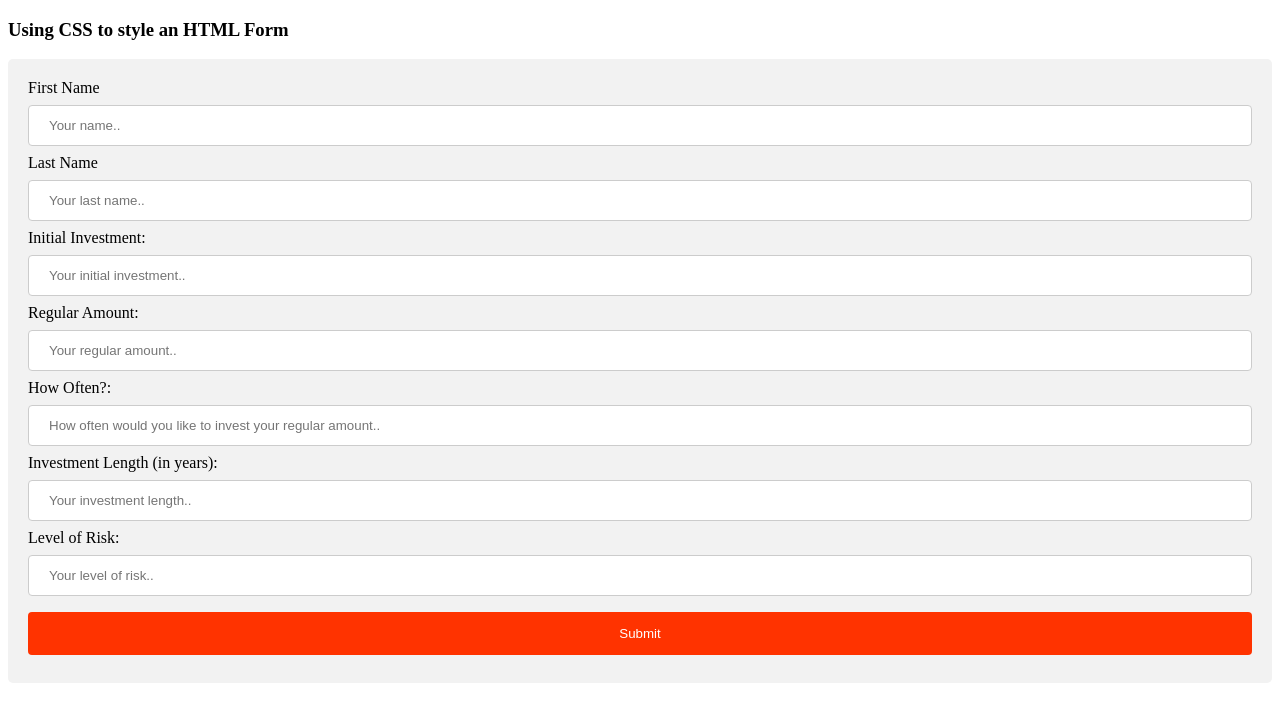
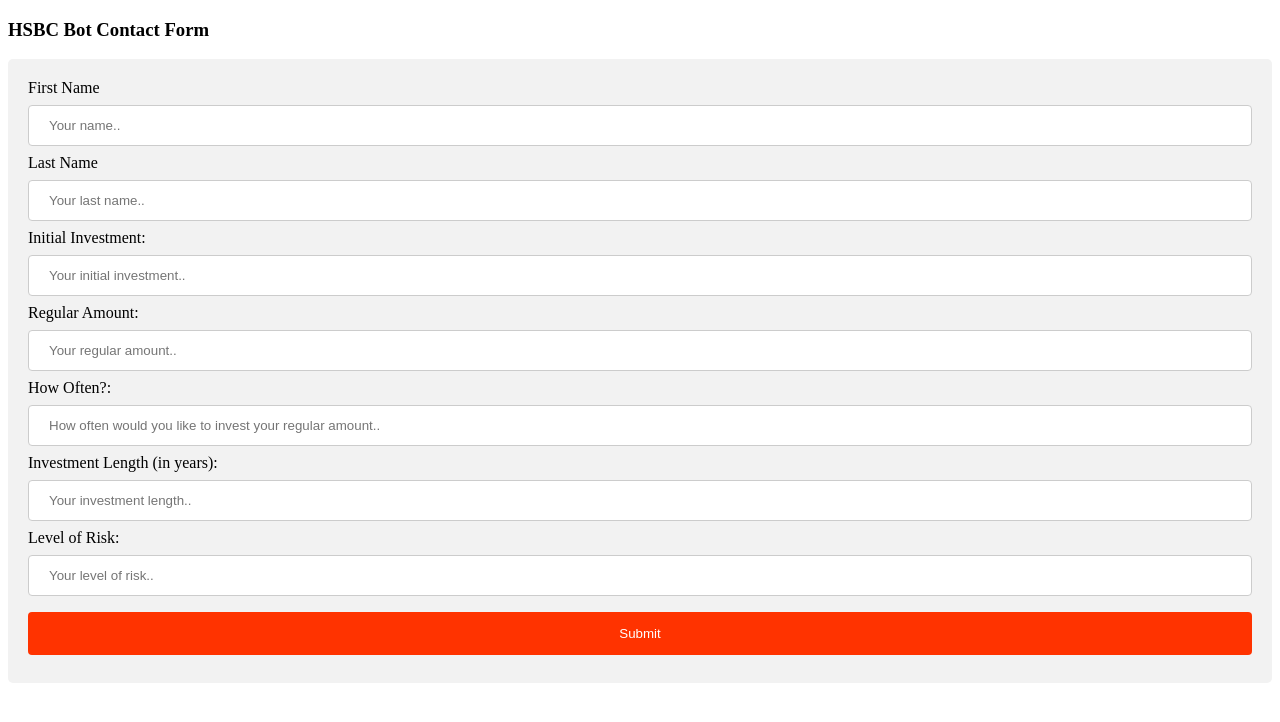
Before and after one commit to cpsc319Bot/cpsc319Bot.github.io, a plain HTML site: page index.html in a window 1280 px wide. Drawn offline with Linux system fonts and the light colour scheme.

Commit message:
Update index.html

```diff
--- a/index.html
+++ b/index.html
@@ -34,7 +34,7 @@ div {
 </style>
 <body>
 
-<h3>Using CSS to style an HTML Form</h3>
+<h3>HSBC Bot Contact Form</h3>
 
 <div>
   <form action="/book_appointment.html">
```
